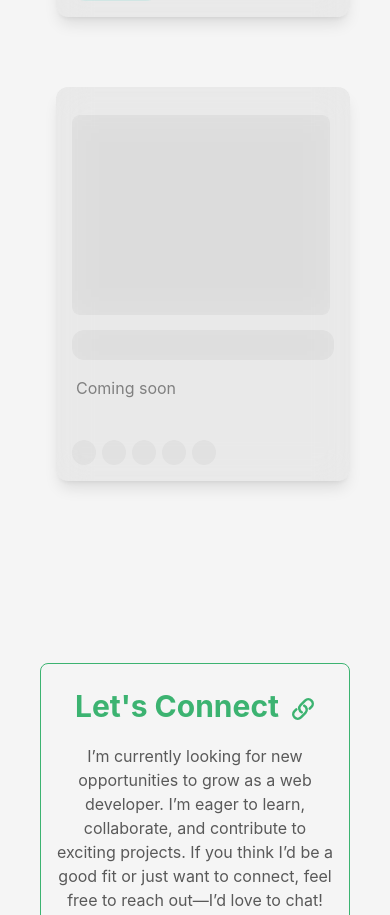
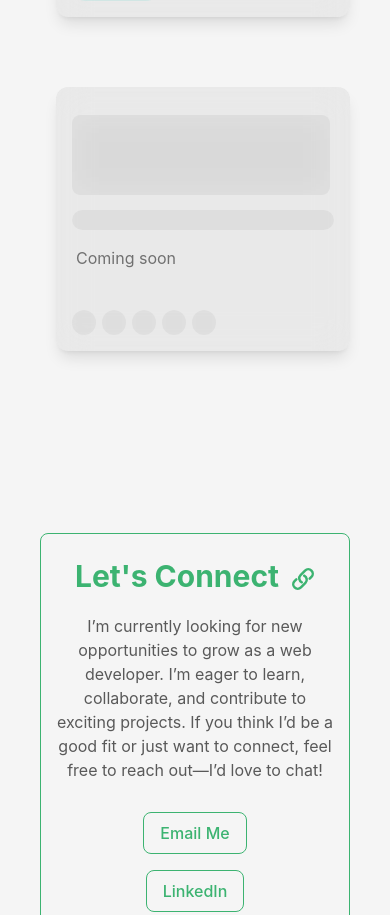
Before and after one commit to joanmrtnz/portfolio, a React (Vite) app: page / in a window 390 px wide. Shown: the part 4311-5226 px from the top of the page. Built offline with nearby package versions, Linux system fonts and the light colour scheme.

Commit message:
style: adjust responsive sizing in VoidProjectCard

```diff
--- a/src/components/VoidProjectCard.jsx
+++ b/src/components/VoidProjectCard.jsx
@@ -25,10 +25,10 @@ export default function VoidProjectCard({ project }) {
           {isMobile ? (
             <>
               <div className="flex justify-center md:justify-start mr-1">
-                <p className="w-full min-w-[250px] md:min-w-[300px] max-w-full min-h-[200px] rounded-lg backdrop-blur-lg bg-[var(--white)]/5 animate-pulse"></p>
+                <p className="w-full min-w-[250px] md:min-w-[300px] max-w-full min-h-[80px] rounded-lg backdrop-blur-lg bg-[var(--white)]/5 animate-pulse"></p>
               </div>
               <div name="project-text" className="self-start flex flex-col">
-                <h2 className="min-h-[30px] backdrop-blur-lg bg-[var(--white)]/5 rounded-xl transition-opacity duration-700  flex items-center animate-pulse">
+                <h2 className="min-h-[20px] backdrop-blur-lg bg-[var(--white)]/5 rounded-xl transition-opacity duration-700  flex items-center animate-pulse">
                 </h2>
                 <p className="min-h-[10px] text-md text-[var(--slate)] rounded-xl mt-4 mb-6 ml-1 animate-pulse">
                   {project.name}
@@ -47,7 +47,7 @@ export default function VoidProjectCard({ project }) {
               <div name="project-text" className="self-start flex flex-col">
                 <h2 className="min-h-[30px] backdrop-blur-lg bg-[var(--white)]/5 rounded-xl transition-opacity duration-700  flex items-center animate-pulse">
                 </h2>
-                <p className="min-h-[150px] backdrop-blur-lg bg-[var(--white)]/5 rounded-xl mt-4 mb-6 animate-pulse">
+                <p className="min-h-[80px] backdrop-blur-lg bg-[var(--white)]/5 rounded-xl mt-4 mb-6 animate-pulse">
                 </p>
                 <p className="min-h-[10px] text-md text-[var(--slate)] rounded-xl mt-4 mb-6 ml-1 animate-pulse">
                   {project.name}
```
